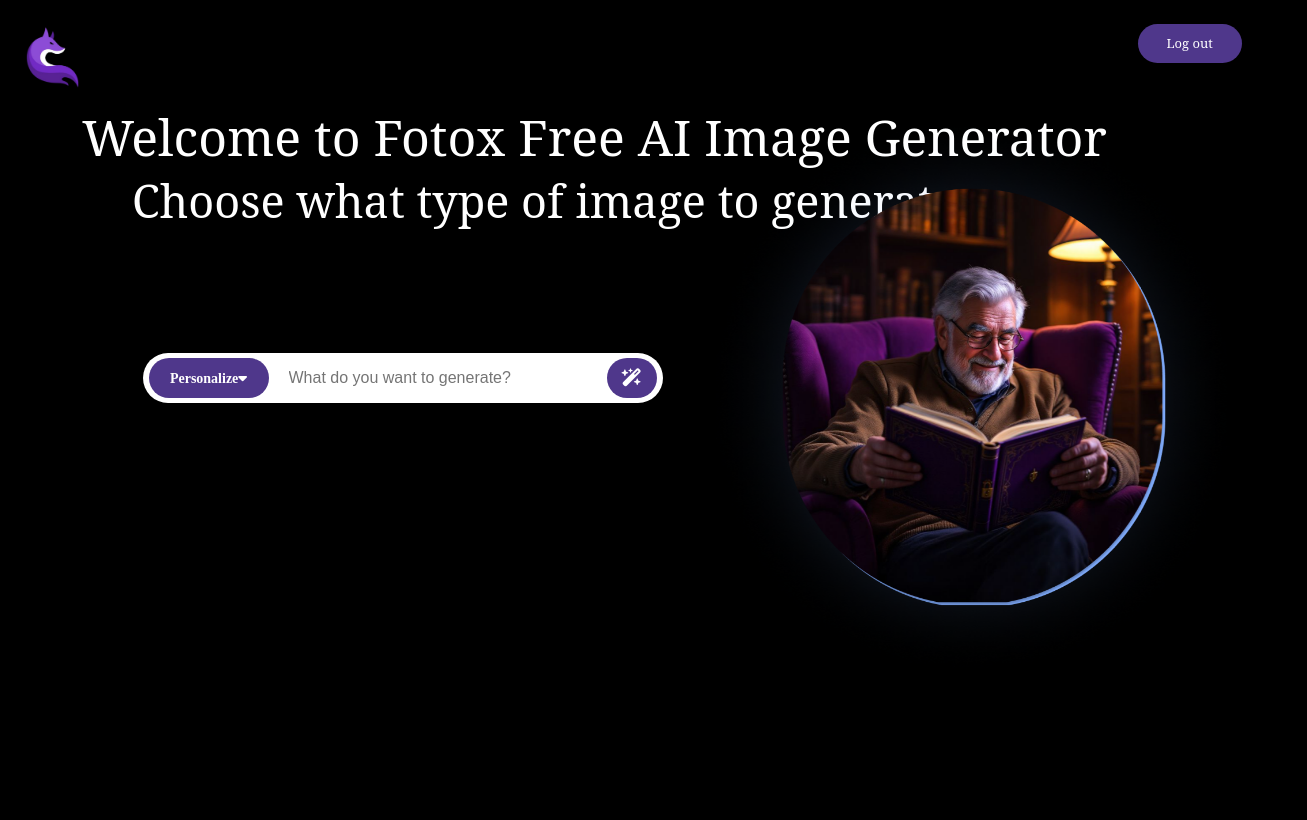
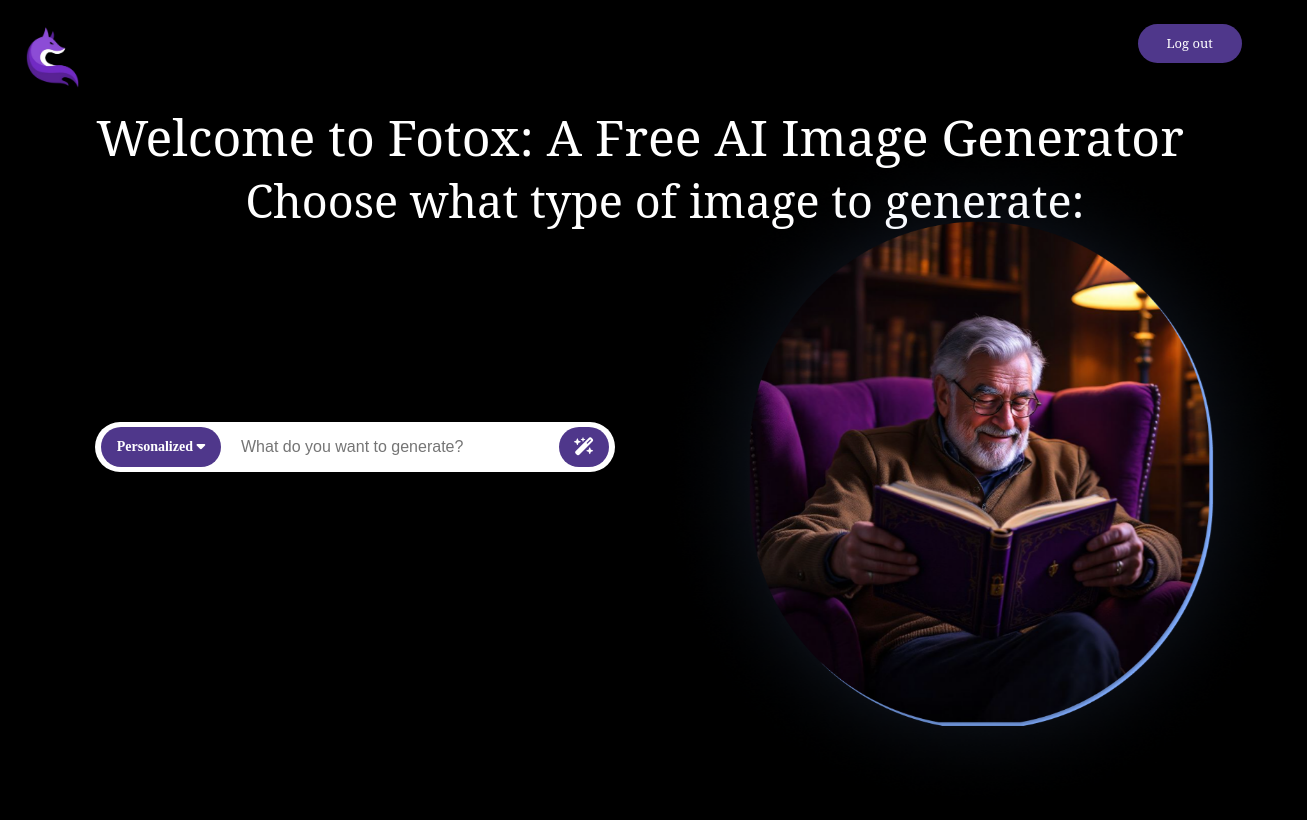
Before and after one commit to ahmednagah031220/fotox, a plain HTML site: page fotox.html in a window 1280 px wide. Shown: the whole page, 1307 px wide, since content can reach past the window. Drawn offline with nearby package versions, Linux system fonts and the light colour scheme; a web font is replaced by a local one.

Commit message:
Update fotox.html

```diff
--- a/fotox.html
+++ b/fotox.html
@@ -18,7 +18,7 @@
     </head>
     <header>
         <div class="header">
-            <div class="header-image">
+            <div class="header-image image-fluid">
                 <a href="index.html">
                     <!--NOTE: change source -->
                     <img href="fotox.html" src="images\logo.png" alt="Logo">
@@ -32,47 +32,65 @@
     </header>
     <body>
         <div class="container">
-            <div class="title-text-page row">
-                <div id="title-text" class="col align-content-center">
-                    <h1>Welcome to Fotox Free AI Image Generator</h1>
-                    <h2>Choose what type of image to generate:</h2>
+            <!-- Title Row -->
+            <div class="row align-items-center">
+                <div class="col-lg-12 col-md-12 col-sm-12 col-12 text-center order-1 mb-3">
+                    <div class="title-text-page" id="title-text">
+                        <h1>Welcome to Fotox: A Free AI Image Generator</h1>
+                        <h2>Choose what type of image to generate:</h2>
+                    </div>
                 </div>
             </div>
-            <div class="box row">
-                <div class="input-box col-7  align-self-center d-flex justify-content-center">
-                    <form action="#">
-                        <div class="input-box-container">
-                            <div class="dropdown">
-                            <button type="button" class="btn" id="btn-img">Personalize<i class="fa-solid fa-caret-down fa-s" style="color: #fff;"></i></button>
-                            <!--NOTE ADJUST NUMBER OF PHOTOS BASED ON HOW MANY ARE THERE IN THE DATABASE -->
-                                <div class="dropdown-content">
-                                    <a href="#">photo 1</a>
-                                    <a href="#">photo 2</a>
-                                    <a href="#">create new</a>
+
+            <!-- Main Content Row -->
+            <div class="row align-items-center">
+                <!-- Input Box -->
+                <div class="col-lg-6 col-md-12 col-sm-12 col-12 d-flex justify-content-center order-lg-1 order-2 mb-3">
+                    <div class="input-box">
+                        <form action="#">
+                            <div class="input-box-container">
+                                <div class="dropdown">
+                                    <button type="button" class="btn" id="btn-img">
+                                        Personalized <i class="fa-solid fa-caret-down" style="color: #fff;"></i>
+                                    </button>
+                                    <div class="dropdown-content">
+                                        <a href="#">Photo 1</a>
+                                        <a href="#">Photo 2</a>
+                                        <a href="#">Create New</a>
+                                    </div>
                                 </div>
+                                <input type="text" placeholder="What do you want to generate?" required>
+                                <button type="button" class="btn" id="crystal">
+                                    <i class="fa-solid fa-wand-magic-sparkles"></i>
+                                </button>
                             </div>
 
+                            <div class="upload-box-container">
+                                <button type="button" class="btn" id="btn-upload">Upload Pics</button>
+                                <button type="button" class="btn" id="upload-icon">
+                                    <i class="fa-solid fa-cloud-arrow-up fa-2xs" style="#3b2968"></i>
+                                </button>
+                            </div>
 
-                            <input type="text" placeholder="What do you want to generate?" required>
-                            <button type="button" class="btn" id="crystal"><i class="fa-solid fa-wand-magic-sparkles"></i></button>
-                        </div>
+                            <div class="id-container">
+                                <button type="button" class="btn" id="btn-id">ID</button>
+                                <input type="number" placeholder="Enter picture ID (optional)" id="input-id">
+                            </div>
+                        </form>
+                    </div>
+                </div>
 
-                        <div class="upload-box-container">
-                            <button type="button" class="btn" id="btn-upload">upload pics</button>
-                            <button type="button" class="btn" id="upload-icon"><i class="fa-solid fa-cloud-arrow-up fa-2xs" style="color: #3b2968;"></i></button>
-                        </div>
-                        <div class="id-container">
-                            <button type="button" class="btn" id="btn-id">ID</button>
-                            <input type="number" placeholder="Enter picture ID (optional)">
-                        </div>
-                    </form>
-                </div>
-                <div class="box-image col align-items-start d-flex justify-content-center">
-                <!--NOTE: change source -->
-                    <img src=".\images\Fox.png"  alt="Image of an AI generated fox" id="main-image"class="animate__animated animate__fadeInRight ">
+                <!-- Image Box -->
+                <div class="col-lg-6 col-12 d-flex justify-content-center order-lg-2">
+                    <div class="box-image">
+                        <img src="./images/Fox.png" alt="Image of an AI generated fox" id="main-image"
+                            class="animate__animated animate__fadeInRight">
+                    </div>
                 </div>
             </div>
         </div>
+
+
             <!-- Link the JS file -->
             <script src="fotox.js"></script>
             <script src="https://unpkg.com/aos@2.3.1/dist/aos.js"></script>
```
